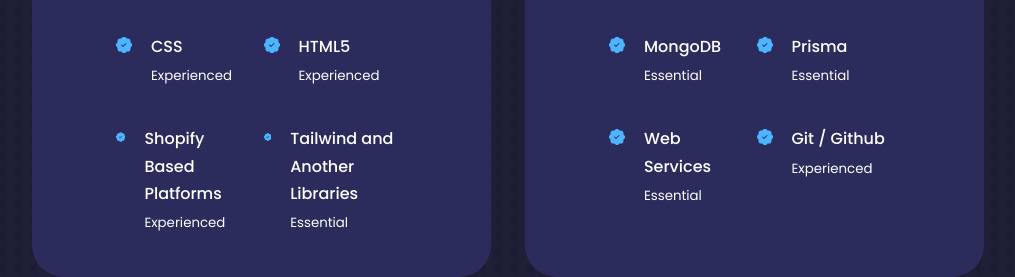
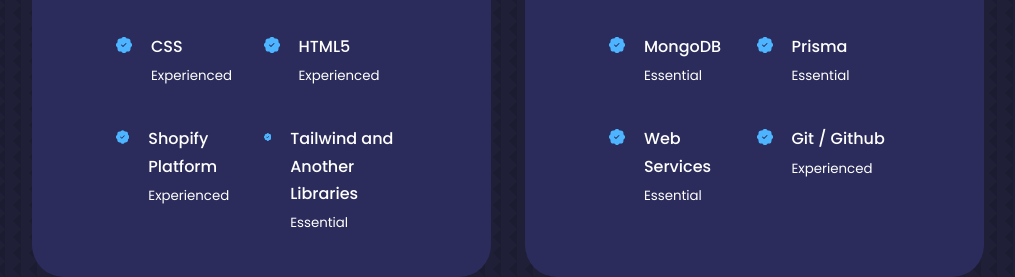
Before and after one commit to muricristiano/Portfolio, a React (Create React App) app: page / in a window 1280 px wide. Shown: the part 2940-3217 px from the top of the page, without its empty margins (132-1147 px from the left). Built offline with nearby package versions, Linux system fonts and the light colour scheme.

Commit message:
based took off

```diff
--- a/src/components/skills/skills.jsx
+++ b/src/components/skills/skills.jsx
@@ -56,7 +56,7 @@
               <article className='skills__details'>
                 <BsFillPatchCheckFill className='skills__details-icon'/>
                 <div>
-                    <h4>Shopify Based Platforms</h4>
+                    <h4>Shopify Platform</h4>
                     <small className='text-light'>Experienced</small>
                 </div>
               </article>
```
